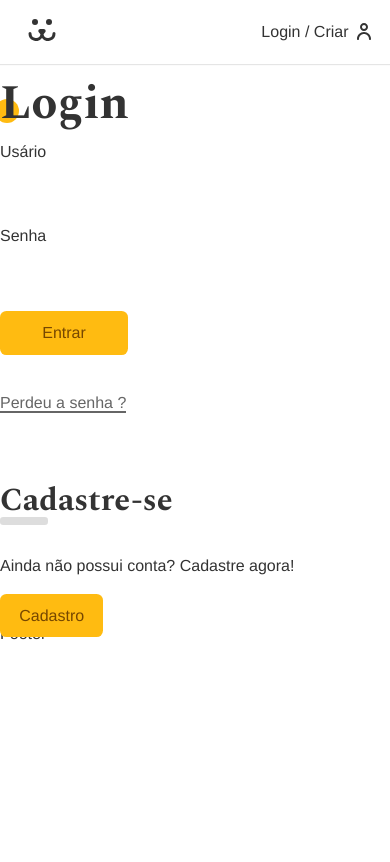
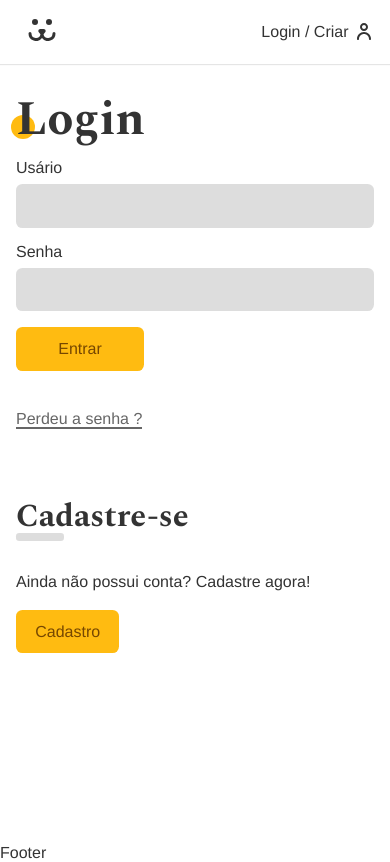
Before and after one commit to joaopedroalb/ImageGallery, a React (Create React App) app: page /login in a window 390 px wide. Built offline with nearby package versions, Linux system fonts and the light colour scheme.

Commit message:
feat: finish login page style

```diff
--- a/src/App.css
+++ b/src/App.css
@@ -79,7 +79,7 @@
 .animeLeft{
   opacity: 0;
   transform: translateX(-20px);
-  animation: animeLeft .3s forwards;
+  animation: animeLeft .8s forwards;
 
 }
 
--- a/src/components/Forms/Input/styles.module.css
+++ b/src/components/Forms/Input/styles.module.css
@@ -9,7 +9,7 @@
     font-size: 1rem;
     padding: .8rem;
     border-radius: .4rem;
-    background: var(--white);
+    background: #ddd;
 
     transition: .1s;
 }
--- a/src/pages/Login/Login.js
+++ b/src/pages/Login/Login.js
@@ -6,12 +6,15 @@
 import LoginPasswordLost from './LoginPasswordLost'
 import LoginPasswordReset from './LoginPasswordReset'
 
+import styles from './login.module.css'
+
 export default function Login() {
   const {login} = useContext(UserContext)
 
   if(login) return <Navigate to="/account"/>
   return (
-    <div>
+    <section className={styles.login}>
+      <div className={styles.forms}>
         <Routes>
           <Route path='/' element={<LoginForm/>}/>
           <Route path='create' element={<LoginCreate/>}/>
@@ -19,5 +22,6 @@
           <Route path='reset' element={<LoginPasswordReset/>}/>
         </Routes>
       </div>
+    </section>
   )
 }
--- a/src/pages/Login/login.module.css
+++ b/src/pages/Login/login.module.css
@@ -0,0 +1,31 @@
+.login{
+    display: grid;
+    grid-template-columns: 1fr 1fr;
+    min-height: calc(100vh - 4rem);
+    gap: 2rem;
+}
+
+.login::before{
+    display: block;
+    content: '';
+    background: url('../../Assets/login.jpg') no-repeat center;
+    background-size: cover;
+}
+
+.forms{
+    max-width: 30rem;
+    padding: 1rem;
+}
+
+@media (max-width: 40rem){
+    .login{
+        grid-template-columns: 1fr;
+    }
+    .login::before{
+        display: none;
+    }
+
+    .forms{
+        max-width: 100%;
+    }
+}
```
Lines whose indentation alone changed are shown as unchanged.
